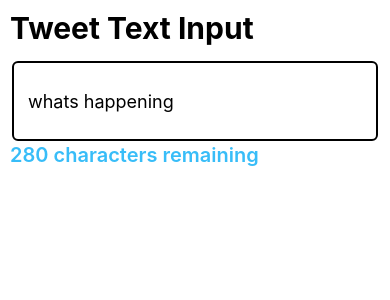
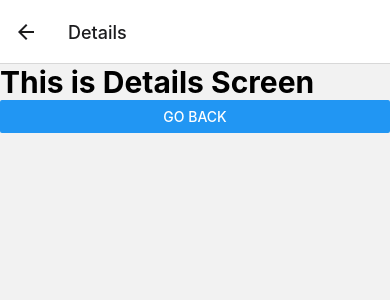
Before and after one commit to shubham-ghuge/learning-react-native, a React Native app: screen /Details in a window 390 px wide. Shown: the top 300 px of the page. Built offline with nearby package versions, Linux system fonts and the light colour scheme.

Commit message:
:rocket: added tweet input and navigation

```diff
--- a/App.tsx
+++ b/App.tsx
@@ -1,67 +1,9 @@
-import React, {useState} from 'react';
-import {SafeAreaView, StyleSheet, Text, TextInput, View} from 'react-native';
+import React from "react";
+import { SafeAreaView } from "react-native";
+import { Navigation } from "./navigation";
 
 const App = () => {
-  const [text, setText] = useState('');
-
-  return (
-    <SafeAreaView>
-      <View style={styles.container}>
-        <Text style={styles.heading}>Tweet Text Input</Text>
-        <TextInput
-          style={styles.input}
-          defaultValue={text}
-          onChangeText={val => setText(val)}
-          placeholder="whats happening"
-        />
-        <Text
-          style={
-            text.length > 280
-              ? styles.red
-              : text.length < 270
-              ? styles.blue
-              : styles.yellow
-          }>
-          <Text style={styles.bold}>
-            {280 - text.length} characters remaining
-          </Text>
-        </Text>
-      </View>
-    </SafeAreaView>
-  );
+  return <Navigation />;
 };
 
-const styles = StyleSheet.create({
-  container: {
-    margin: 10,
-  },
-  heading: {
-    fontSize: 30,
-    fontWeight: 'bold',
-    color: 'black',
-  },
-  input: {
-    borderWidth: 2,
-    margin: 2,
-    marginTop: 15,
-    padding: 14,
-    borderRadius: 6,
-    fontSize: 18,
-    height: 80,
-  },
-  red: {
-    color: '#f87171',
-  },
-  yellow: {
-    color: '#fbbf24',
-  },
-  blue: {
-    color: '#38bdf8',
-  },
-  bold: {
-    fontSize: 20,
-    fontWeight: '600',
-  },
-});
-
 export default App;
--- /dev/null
+++ b/containers/detail-screen.tsx
@@ -0,0 +1,17 @@
+import { NativeStackScreenProps } from "@react-navigation/native-stack";
+import React from "react";
+import { Button, Text, View } from "react-native";
+import { RootStackParamList } from "../navigation";
+
+type props = NativeStackScreenProps<RootStackParamList, "Details">;
+
+export function DetailScreen({ navigation }: props) {
+  return (
+    <View>
+      <Text style={{ fontSize: 30, fontWeight: "bold" }}>
+        This is Details Screen
+      </Text>
+      <Button title="Go back" onPress={() => navigation.goBack()} />
+    </View>
+  );
+}
--- /dev/null
+++ b/containers/home-screen.tsx
@@ -0,0 +1,20 @@
+import React from "react";
+import { Button, Text, View } from "react-native";
+import { NativeStackScreenProps } from "@react-navigation/native-stack";
+import { RootStackParamList } from "../navigation";
+
+type props = NativeStackScreenProps<RootStackParamList, "Home">;
+
+export function HomeScreen({ navigation }: props) {
+  return (
+    <View>
+      <Text style={{ fontSize: 30, fontWeight: "bold" }}>
+        This is Home Screen
+      </Text>
+      <Button
+        title="Check Details"
+        onPress={() => navigation.navigate("Details")}
+      />
+    </View>
+  );
+}
--- /dev/null
+++ b/navigation/index.tsx
@@ -0,0 +1,27 @@
+import { NavigationContainer } from "@react-navigation/native";
+import React from "react";
+import { createNativeStackNavigator } from "@react-navigation/native-stack";
+import { HomeScreen } from "../containers/home-screen";
+import { DetailScreen } from "../containers/detail-screen";
+
+export type RootStackParamList = {
+  Home: undefined;
+  Details: undefined;
+};
+
+const Stack = createNativeStackNavigator();
+
+export function Navigation() {
+  return (
+    <NavigationContainer>
+      <Stack.Navigator initialRouteName="Home">
+        <Stack.Screen
+          name="Home"
+          component={HomeScreen}
+          options={{ title: "Welcome" }}
+        />
+        <Stack.Screen name="Details" component={DetailScreen} />
+      </Stack.Navigator>
+    </NavigationContainer>
+  );
+}
--- a/package.json
+++ b/package.json
@@ -10,8 +10,12 @@
     "lint": "eslint . --ext .js,.jsx,.ts,.tsx"
   },
   "dependencies": {
+    "@react-navigation/native": "^6.0.6",
+    "@react-navigation/native-stack": "^6.2.5",
     "react": "17.0.2",
-    "react-native": "0.66.4"
+    "react-native": "0.66.4",
+    "react-native-safe-area-context": "^3.3.2",
+    "react-native-screens": "^3.10.1"
   },
   "devDependencies": {
     "@babel/core": "^7.12.9",
```
Also changed, not shown: components/tweet-text-input.tsx (added, +63 -0 lines), 330 other files (tests, documents, lock files or other folders).
